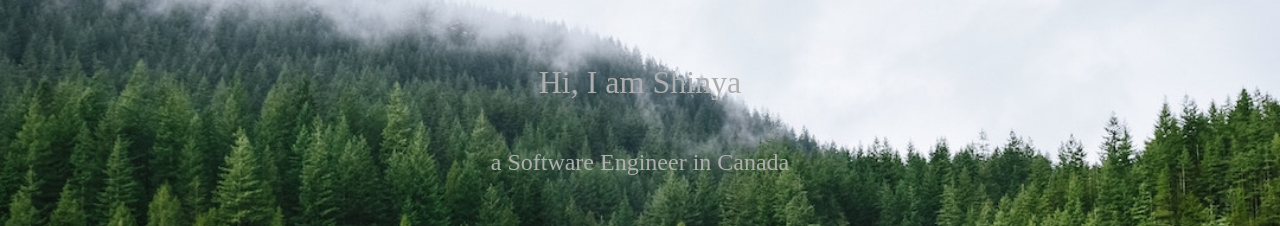
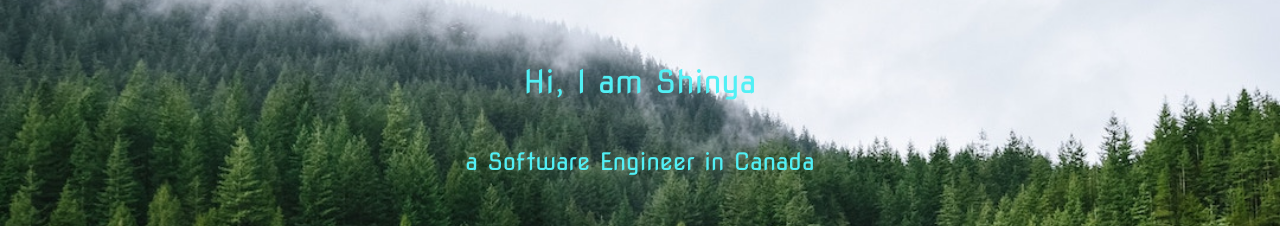
Before and after one commit to Shane59/portfolio, a React (Create React App) app: page / in a window 1280 px wide. Shown: the part 318-544 px from the top of the page. Built offline with nearby package versions, Linux system fonts and the light colour scheme; no server answers.

Commit message:
font fix and section swap

```diff
--- a/public/index.html
+++ b/public/index.html
@@ -25,6 +25,9 @@
       Learn how to configure a non-root public URL by running `npm run build`.
     -->
     <title>React App</title>
+    <link rel="preconnect" href="https://fonts.googleapis.com">
+    <link rel="preconnect" href="https://fonts.gstatic.com" crossorigin>
+    <link href="https://fonts.googleapis.com/css2?family=Nova+Square&family=Roboto+Slab:wght@500&family=Roboto:ital,wght@0,700;1,400&display=swap" rel="stylesheet">
   </head>
   <body>
     <noscript>You need to enable JavaScript to run this app.</noscript>
--- a/src/App.css
+++ b/src/App.css
@@ -47,7 +47,10 @@
   background-repeat: no-repeat;
   background-size: cover;
   background-position: top;
-  color: #aeaeae;
+  color: #51f0f5;
+}
+.img-container > h2, .img-container > h4 {
+  font-family: 'Nova Square', sans-serif;
 }
 .profile-img-container {
   height: 200px;
--- a/src/components/Top.js
+++ b/src/components/Top.js
@@ -20,8 +20,8 @@ const Top = (props) => {
     <>
       <Header />
       <Hero />
+      <AboutMe />
       <PersonalProject personalProjects={props.personalProjects} />
-      <AboutMe />
       <Footer />
     </>
   )
```
